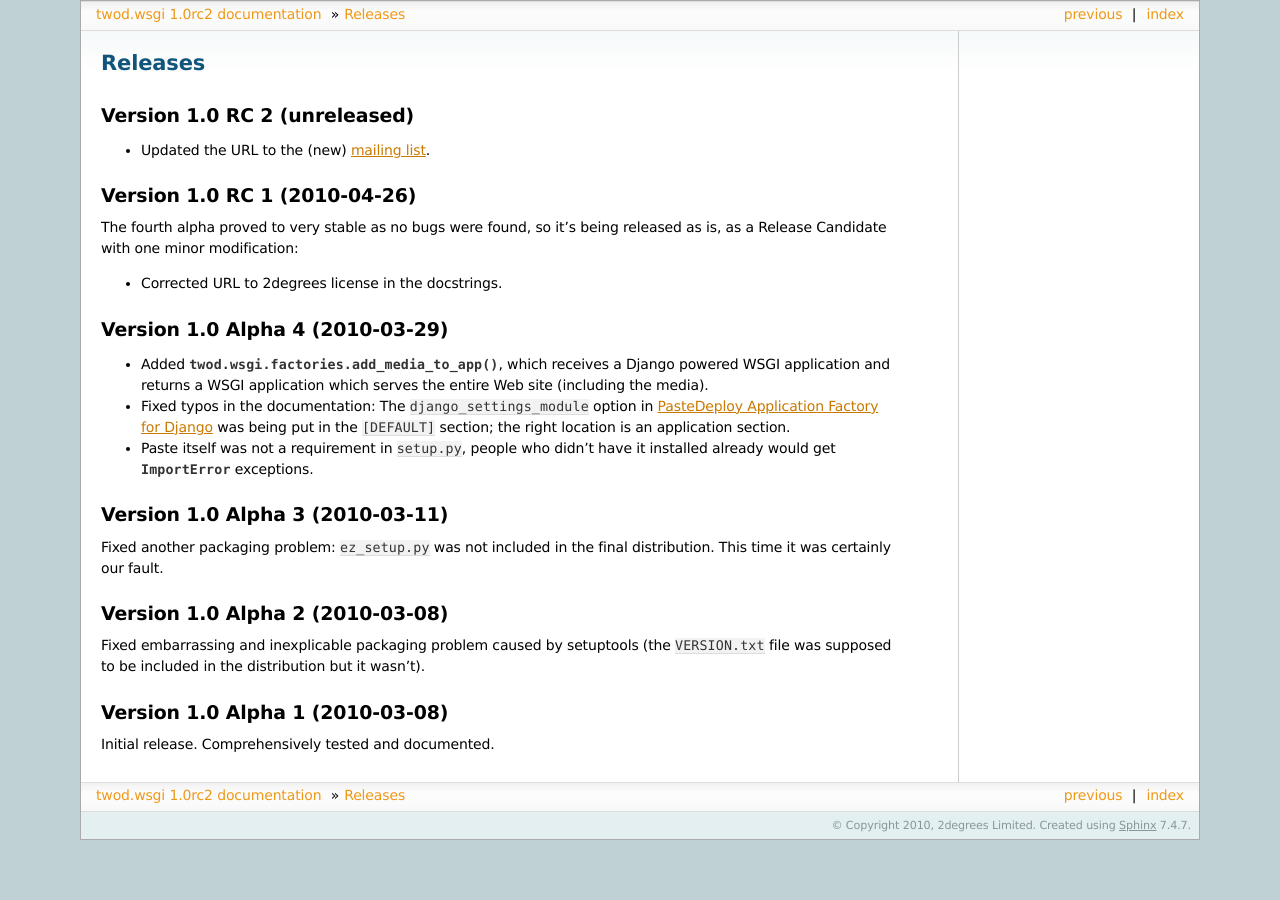
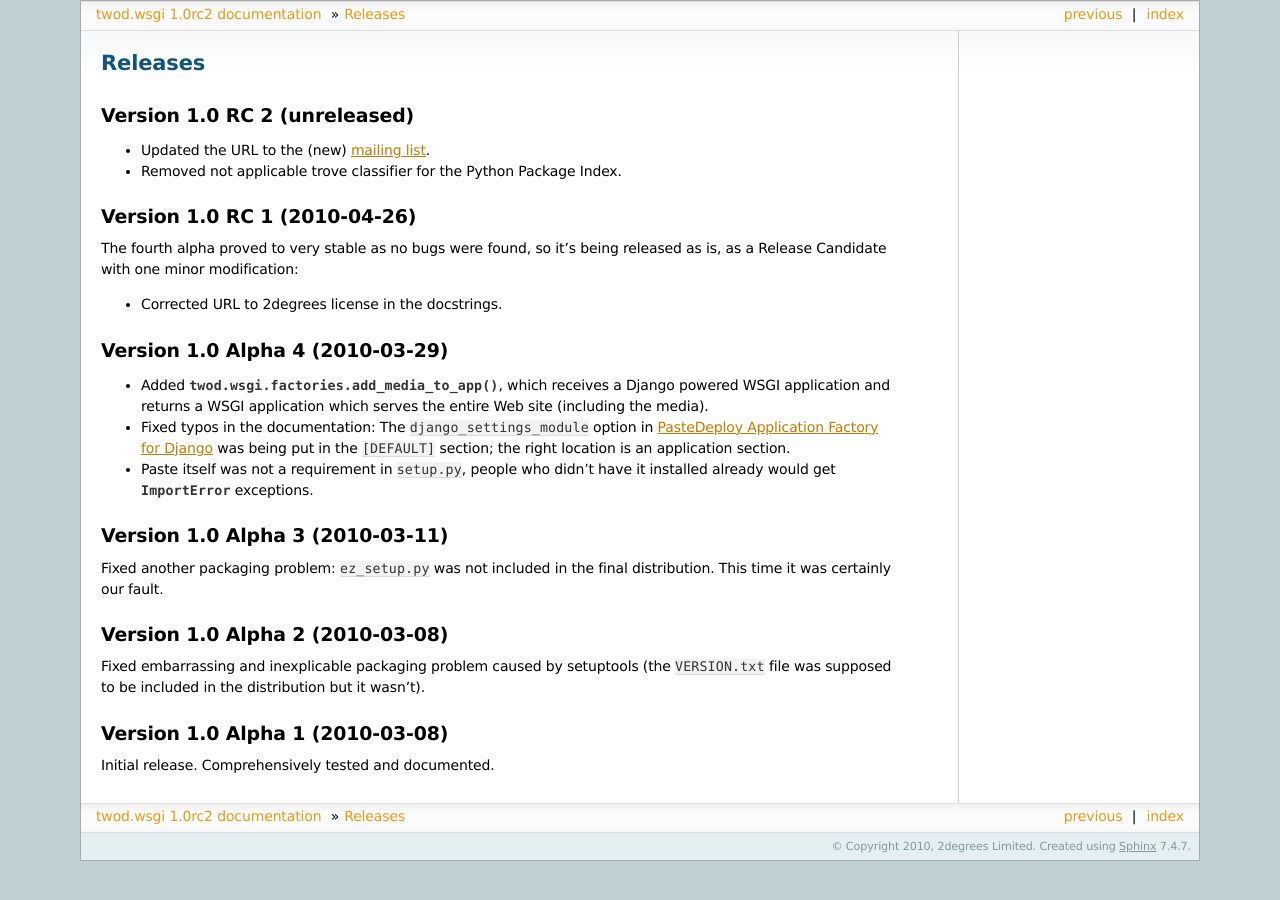
Before and after one commit to 2degrees/django-wsgi, a Sphinx documentation site: the page built from docs/source/changelog.rst, in a window 1280 px wide. Built offline with Sphinx 7.4.7, drawn with Linux system fonts in a browser that asks for light colours; a script that is not in the unit is left out.

Commit message:
Removed the "Topic :: Software Development :: Libraries :: Application Frameworks" trove classifier, which is obviously not applicable!

```diff
--- a/docs/source/changelog.rst
+++ b/docs/source/changelog.rst
@@ -7,6 +7,7 @@
 
 * Updated the URL to the (new) `mailing list
   <http://groups.google.com/group/2degrees-floss>`_.
+* Removed not applicable trove classifier for the Python Package Index.
 
 
 Version 1.0 RC 1 (2010-04-26)
--- a/setup.py
+++ b/setup.py
@@ -42,7 +42,6 @@
         "Topic :: Internet :: WWW/HTTP",
         "Topic :: Internet :: WWW/HTTP :: WSGI",
         "Topic :: Security",
-        "Topic :: Software Development :: Libraries :: Application Frameworks"
         ],
       keywords="django wsgi paste web",
       author="2degrees Limited",
```
